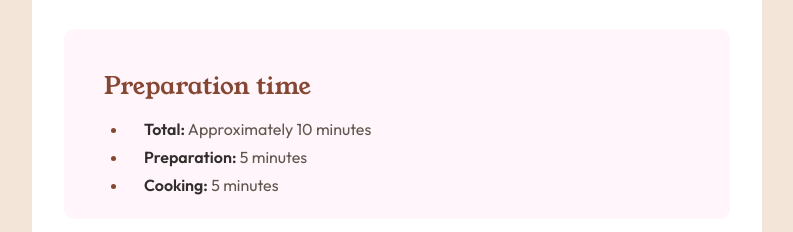
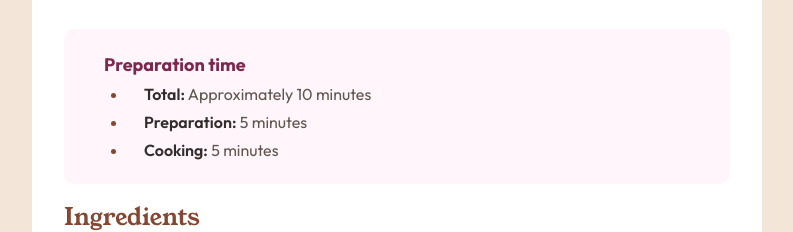
Before and after one commit to byt3Buster/recipe-page, a plain HTML site: page index.html in a window 1280 px wide. Shown: the part 541-773 px from the top of the page, without its empty margins (243-1036 px from the left). Drawn offline with Linux system fonts and the light colour scheme.

Commit message:
Replaced the div with class attribution by a footer, updated the h3 to an h2 in the preparation-time section, adjusted the box height, and set the body to 100% height.

```diff
--- a/style.css
+++ b/style.css
@@ -50,6 +50,7 @@ body {
     font-family: 'Outfit', sans-serif;
     display: grid;
     text-align: left;
+    height: 100%;
 }
 
 /* ===================== */
@@ -95,21 +96,22 @@ main img {
 /*       HEADINGS        */
 /* ===================== */
 
-h1, h2 {
+h1, h2:not(.time-title) {
     font-family: 'young-serif', sans-serif;
     font-weight: 400;
 }
 
-h2, .val {
+h2:not(.time-title), .val {
     color: var(--brown-800);
 }
 
-h2 {
+h2:not(.time-title) {
     margin-top: 1rem;
     margin-bottom: 1rem;
 }
 
-h3 {
+.time-title {
+    font-size: 18px;
     margin-bottom: 0.5rem;
     color: var(--rose-800);
 }
```
